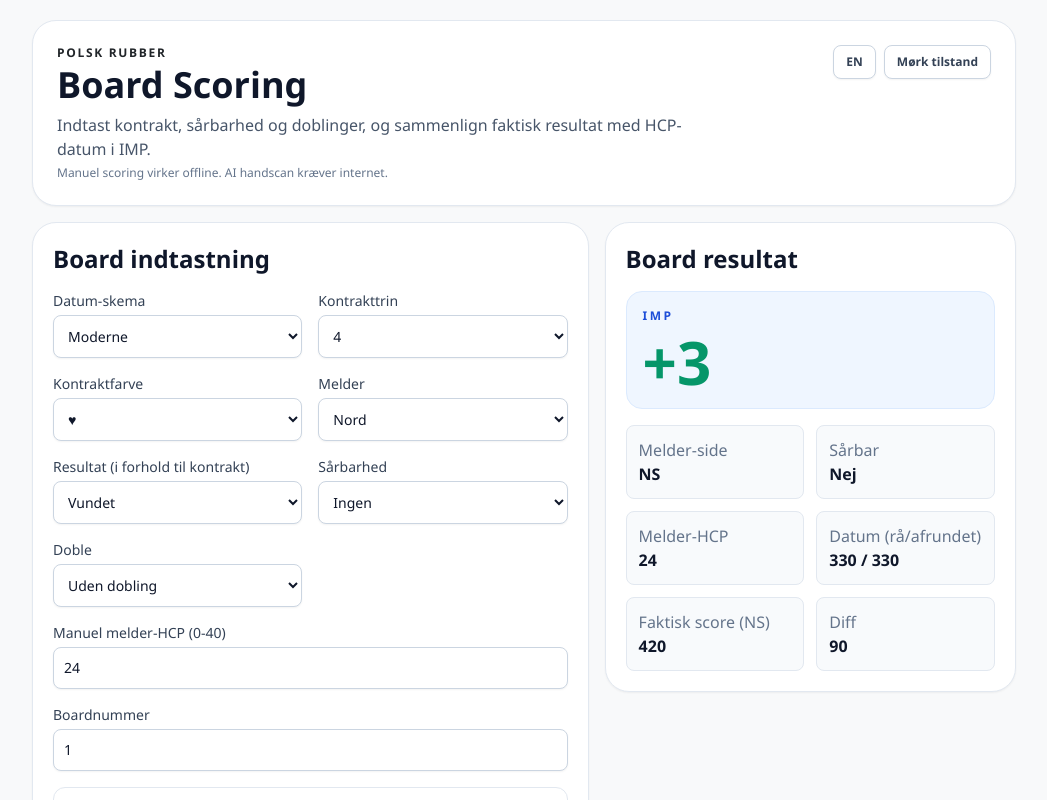
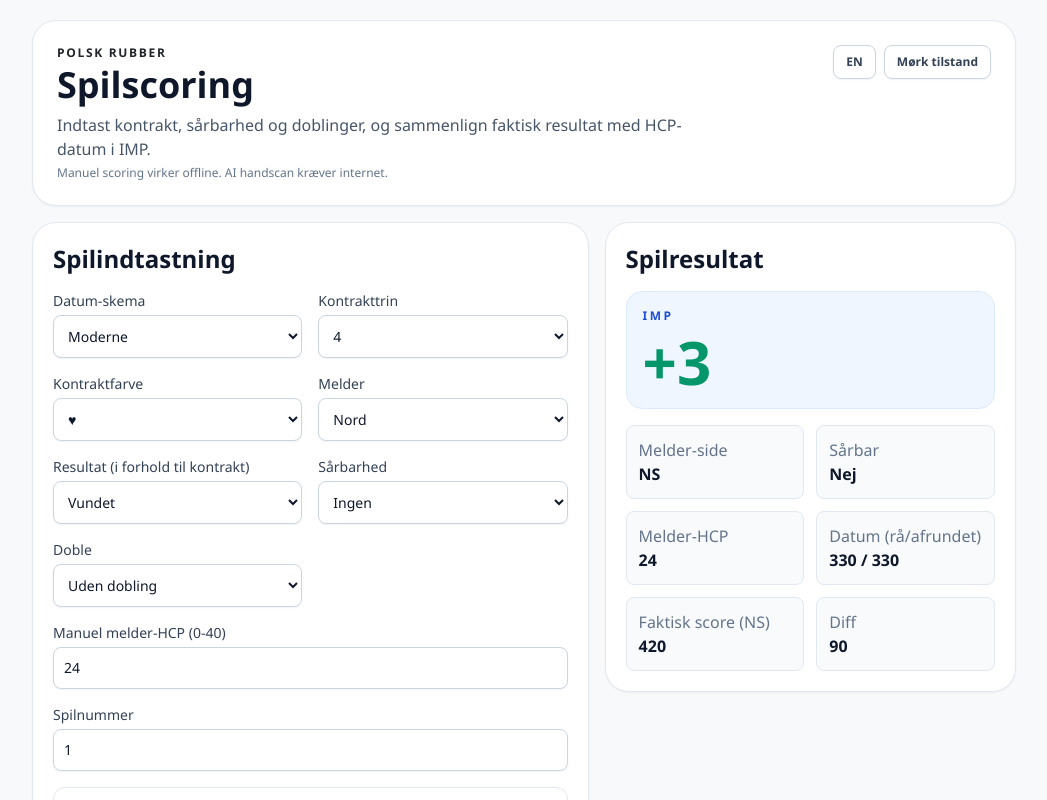
Before and after one commit to NuffZetPand0ra/polsk-rubber, a React (Vite) app: page / in a window 1280 px wide. Shown: the top 800 px of the page, without its empty margins (116-1163 px from the left). Built offline with nearby package versions, Linux system fonts and the light colour scheme.

Commit message:
i18n: use Spil terminology in Danish

```diff
--- a/src/i18n/translations.ts
+++ b/src/i18n/translations.ts
@@ -76,7 +76,7 @@ export type TranslationKey =
 export const translations: Record<Language, Record<TranslationKey, string>> = {
   da: {
     'app.badge': 'Polsk Rubber',
-    'app.heading': 'Board Scoring',
+    'app.heading': 'Spilscoring',
     'app.intro':
       'Indtast kontrakt, sårbarhed og doblinger, og sammenlign faktisk resultat med HCP-datum i IMP.',
     'app.offlineNote':
@@ -86,8 +86,8 @@ export const translations: Record<Language, Record<TranslationKey, string>> = {
     'steps.three': 'Datum, diff, IMP.',
     'theme.light': 'Lys tilstand',
     'theme.dark': 'Mørk tilstand',
-    'section.boardEntry': 'Board indtastning',
-    'section.boardResult': 'Board resultat',
+    'section.boardEntry': 'Spilindtastning',
+    'section.boardResult': 'Spilresultat',
     'schema.label': 'Datum-skema',
     'schema.modern': 'Moderne',
     'schema.classic': 'Klassisk',
@@ -127,12 +127,12 @@ export const translations: Record<Language, Record<TranslationKey, string>> = {
     'preview.nv': 'Ikke sårbar',
     'preview.vul': 'Sårbar',
     'scan.section': 'Handscan (kamera)',
-    'scan.boardNumber': 'Boardnummer',
+    'scan.boardNumber': 'Spilnummer',
     'scan.startCamera': 'Start kamera',
     'scan.stopCamera': 'Stop kamera',
     'scan.capture': 'Tag billede og scan',
     'scan.cameraUnsupported': 'Kamera er ikke understøttet i denne browser.',
-    'scan.cameraReady': 'Kamera er aktivt. Placer board-mappen og tryk scan.',
+    'scan.cameraReady': 'Kamera er aktivt. Placer spilmappen og tryk scan.',
     'scan.inferenceTitle': 'Scan-resultat',
     'scan.confidence': 'Sikkerhed',
     'scan.notes': 'Noter',
```
Also changed, not shown: 1 other file (tests, documents, lock files or other folders).
